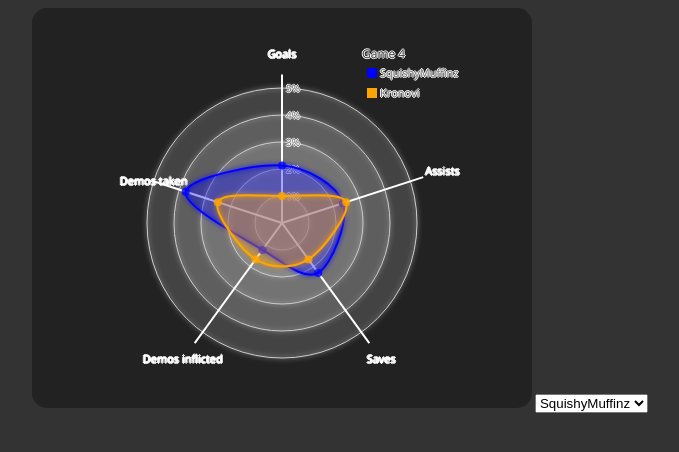
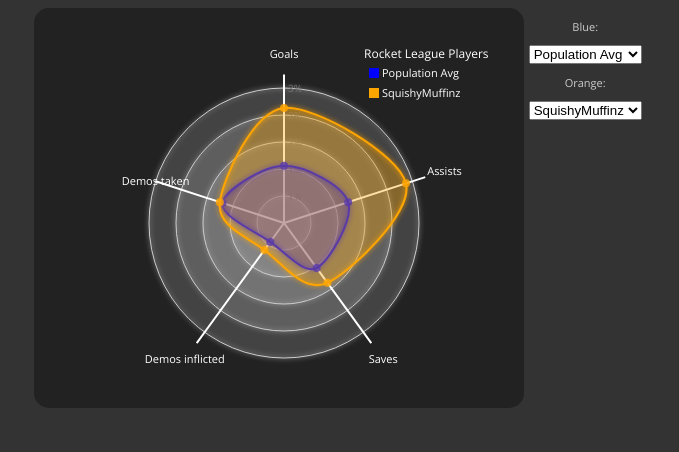
Before and after one commit to tealshift/tealshift.github.io, a plain HTML site: page RadarChart/RadarChart.html in a window 1280 px wide. Shown: the whole page, without its empty margins (300-979 px from the left). Drawn offline with nearby package versions, Linux system fonts and the light colour scheme.

Commit message:
Added player selection menu

```diff
--- a/RadarChart/RadarChart.html
+++ b/RadarChart/RadarChart.html
@@ -15,7 +15,15 @@
 	<script src="radarChartEnhanced.js" charset="utf-8"></script>
 </head>
 <body>
-    <div class="radarChart" style="display: inline-flex;"></div>
+	<div style="display: inline-flex">
+    	<div class="radarChart" style="display: inline-flex; width: 80%"></div>
+		<div class="sidebarMenu" style="width: 20%">
+            <p>Blue:</p>
+			<select id="select1"></select>
+            <p>Orange:</p>
+			<select id="select2"></select>
+        </div>
+	</div>
     <script src="RadarChartClient.js" charset="utf-8"></script>
 </body>
 </html>
--- a/RadarChart/RadarChartClient.js
+++ b/RadarChart/RadarChartClient.js
@@ -15,54 +15,80 @@ height = 400 - margin.top - margin.bottom;
 // - Demos taken
 
 const axes = [
-	{name: "Goals",           min:0, max:5},
-	{name: "Assists",         min:0, max:2},
-	{name: "Saves",           min:0, max:3},
-	{name: "Demos inflicted", min:0, max:3},
-	{name: "Demos taken",     min:2, max:0},
+	{name: "Goals",           unit: "/game", min:0, max:2.5},
+	{name: "Assists",         unit: "/game", min:0, max:1},
+	{name: "Saves",           unit: "/game", min:0, max:2.5},
+	{name: "Demos inflicted", unit: "/game", min:0, max:3},
+	{name: "Demos taken",     unit: "/game", min:1, max:0},
 ]
-const players = [{
-	name: 'SquishyMuffinz',
-	values: [
-		2.13,
-		0.95,
-		1.37,
-		0.74,
-		0.5
-	]
-},
-// The data array can contain any number of elements
-// but more than 3 is hard to read because of overlap.
-{
-	name: 'Kronovi',
-	values: [
-		1,
-		1,
-		1,
-		1,
-		1
-	]
-}];
+function rowConvert(row, index, columns) {
+	console.log(`Parsing row: ${JSON.stringify(row)}`)
+	const {player, goals, assists, saves} = row
+	const demos = row['demos inflicted']
+	const demosTaken = row['demos taken']
+	return {name: player, values: [goals, assists, saves, demos, demosTaken]}
+}
+d3.csv('playerStats.csv', rowConvert).then((players) => {
 	console.log("Data to show:")
 	console.log(players)
 
-const selectBox = d3.select('body')
-.append('select')
+	var selected1 = -1, selected2 = -1 // Current selection
+	var selection1 = 0, selection2 = 1 // New selection
+
+	function reloadChart() {
+		// Copy players from menu list
+		const player1 = Object.assign({}, players[selection1])
+		const player2 = Object.assign({}, players[selection2])
+		// Animate each only if they change
+		player1.animate = selection1 !== selected1
+		player2.animate = selection2 !== selected2
+		// Update selection state
+		selected1 = selection1
+		selected2 = selection2
+		loadChart([player1, player2])
+	}
+
+	const selectBox1 = d3.select('#select1')
 	.attr('class','select')
-.attr('id','playerSelectBox')
 	.on('change', ()=>{
-	playerSelected = d3.select('#playerSelectBox').property('value')
-	console.log(`Player selected: ${playerSelected}`)
+		playerSelected = selectBox1.property('value')
+		selection1 = selectBox1.property('selectedIndex')
+		console.log(`Player 1 selected: ${playerSelected}`)
+		reloadChart()
+		updateMenus()
+	})
+	const selectBox2 = d3.select('#select2')
+	.attr('class','select')
+	.on('change', (i)=>{
+		playerSelected = selectBox2.property('value')
+		selection2 = selectBox2.property('selectedIndex')
+		console.log(`Player 2 selected: ${playerSelected} ${selected2}`)
+		reloadChart()
+		updateMenus()
 	})
 
-const playerOptions = selectBox
-.selectAll('option')
-.data(players)
-.enter()
+	function updateMenus() {
+		selectBox1.selectAll('option')
+		.data(players).enter()
 		.append('option')
+		.property("value", (d,i)=>d.name)
+	    .property("selected", (d,i)=>i==selection1)
+	    // .property("disabled", (d,i)=>i==selection2)
 		.text(d=>d.name)
 
+		selectBox2.selectAll('option')
+		.data(players).enter()
+		.append('option')
+		.property("value", (d,i)=>d.name)
+	    .property("selected", (d,i)=>i==selection2)
+	    // .property("disabled", (d,i)=>i==selection1)
+		.text(d=>d.name)
+	}
+	updateMenus()
+	reloadChart()
+})
 
+function loadChart(players, animation) {
 	///// Chart legend, custom color, custom unit, etc. //////////
 	var radarChartOptions = {
 		w: width,
@@ -74,6 +100,7 @@ var radarChartOptions = {
 		levels: 5,
 	    // roundStrokes determines whether to connect the dots with straight lines or smooth curves
 		roundStrokes: true,
+		animate: animation,
 	    // Color provides the color for the blob of each player,
 	    // in their order. I.e. Player 1 - blue, Player 2 - orange
 		colors: d3.scaleOrdinal().range(["blue", "orange"]),
@@ -84,7 +111,7 @@ var radarChartOptions = {
 	    // E.g. change to '.1f' to show the tenth's place decimal
 		format: '.0f',
 	    // This controls the position and title for the legend
-	legend: { title: 'Game 4', translateX: 100, translateY: 40 },
+		legend: { title: 'Rocket League Players', translateX: 100, translateY: 40 },
 	    // Unit is appended to the number labels
 		unit: '%'
 	};
@@ -95,3 +122,4 @@ console.log(radarChartOptions)
 	let svg_radar = RadarChart(".radarChart", players, axes, radarChartOptions)
 	.style("border-radius", "15px")
 	.style("background-color", "#222")
+}
--- /dev/null
+++ b/RadarChart/playerStats.csv
@@ -0,0 +1,15 @@
+player,goals,assists,saves,demos inflicted,demos taken
+Population Avg,1.06,0.5,1.03,0.52,0.52
+SquishyMuffinz,2.13,0.95,1.37,0.74,0.5
+Kronovi,2.17,0.86,1.55,0.75,0.57
+Kaydop,1.84,0.78,2.37,0.81,0.77
+Rizzo,1.27,0.84,1.45,0.74,0.6
+JKnaps,1.52,1,1.25,0.65,0.63
+Markydooda,2.47,0.61,1.96,0.52,0.64
+Gimmick,1.49,0.72,1.45,0.54,0.44
+Torment,1.47,0.81,1.6,0.38,0.58
+Lethamyr,1.87,0.77,1.38,0.52,0.55
+Jesse,1.43,0.75,2.28,0.94,0.87
+Rocket Sledge,1.23,0.68,0.94,3.13,0.54
+Applesauce,1.58,0.47,1.2,1.04,0.55
+TealShift,0.78,0.51,0.89,0.82,0.5
--- a/RadarChart/radarChartEnhanced.js
+++ b/RadarChart/radarChartEnhanced.js
@@ -211,7 +211,8 @@ const RadarChart = function RadarChart(parent_selector, data, axes, options) {
 		.transition().duration(200)
 		.style("fill-opacity", cfg.opacityArea);
 	})
-	.transition().duration(1000).ease(d3.easeElasticOut)
+	.transition().duration(d=>d.animate ? 1000 : 0)
+	.ease(d3.easeElasticOut)
 	.attr("d", d => radarLine(d.values))
 
 	//Create the outlines
@@ -222,12 +223,15 @@ const RadarChart = function RadarChart(parent_selector, data, axes, options) {
 	.style("stroke", (d,i) => cfg.colors(i))
 	.style("fill", "none")
 	.style("filter" , "url(#glow)")
-	.transition().duration(1000).ease(d3.easeElasticOut)
+	.transition().duration(d=>d.animate ? 1000 : 0)
+	.ease(d3.easeElasticOut)
 	.attr("d", d => radarLine(d.values))
 
 	//Append the data dots
 	blobWrapper.selectAll(".radarCircle")
-	.data((d,i) => d.values.map(v => {return {v:v, i:i}}))
+	.data((d,i) => d.values.map(v => {
+		return {v:v, i:i, animate:d.animate}
+	}))
 	.enter()
 	.append("circle")
 	.attr("class", "radarCircle")
@@ -238,7 +242,8 @@ const RadarChart = function RadarChart(parent_selector, data, axes, options) {
 	.style("fill-opacity", 0.8)
 	.attr("cx", 0)
 	.attr("cy", 0)
-	.transition().duration(1000).ease(d3.easeElasticOut)
+	.transition().duration(d=>d.animate ? 1000 : 0)
+	.ease(d3.easeElasticOut)
 	.attr("cx", (d,i) => rScales[i](d.v) * cos(angleSlice * i - HALF_PI))
 	.attr("cy", (d,i) => rScales[i](d.v) * sin(angleSlice * i - HALF_PI))
 
@@ -294,7 +299,6 @@ const RadarChart = function RadarChart(parent_selector, data, axes, options) {
 			.attr("x", cfg.w - 70)
 			.attr("y", 10)
 			.attr("font-size", "12px")
-			.attr("fill", "#404040")
 			.text(cfg.legend.title);
 		}
 		let legend = legendZone.append("g")
@@ -320,7 +324,6 @@ const RadarChart = function RadarChart(parent_selector, data, axes, options) {
 		.attr("x", cfg.w - 52)
 		.attr("y", (d,i) => i * 20 + 9)
 		.attr("font-size", "11px")
-		.attr("fill", "#737373")
 		.text(d => d);
 	}
 	return svg;
--- a/RadarChart/radarchart.css
+++ b/RadarChart/radarchart.css
@@ -4,10 +4,10 @@ body {
 
     font-family: 'Open Sans', sans-serif;
     font-size: 11px;
-    font-weight: 300;
+    font-weight: 500;
     fill: white;
     text-align: center;
-    text-shadow: 0 1px 0 #fff, 1px 0 0 #fff, -1px 0 0 #fff, 0 -1px 0 #fff;
+    /* text-shadow: 0 1px 0 #fff, 1px 0 0 #fff, -1px 0 0 #fff, 0 -1px 0 #fff; */
     cursor: default;
 }
 .legend {
```
Lines whose indentation alone changed are shown as unchanged.
